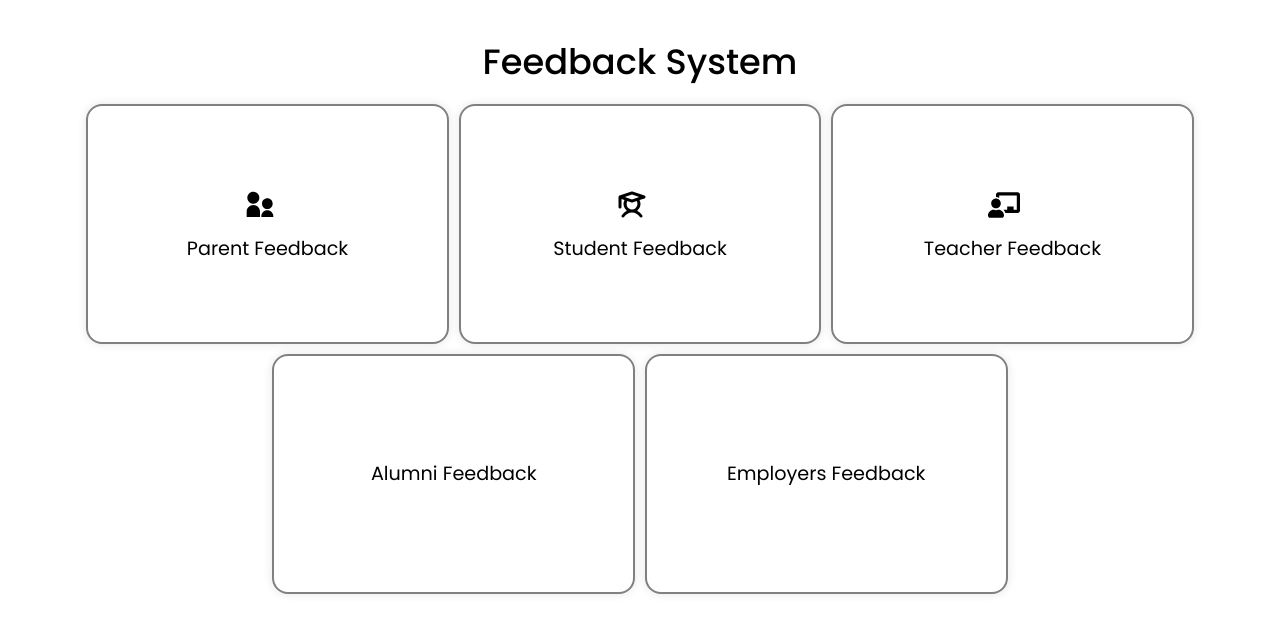
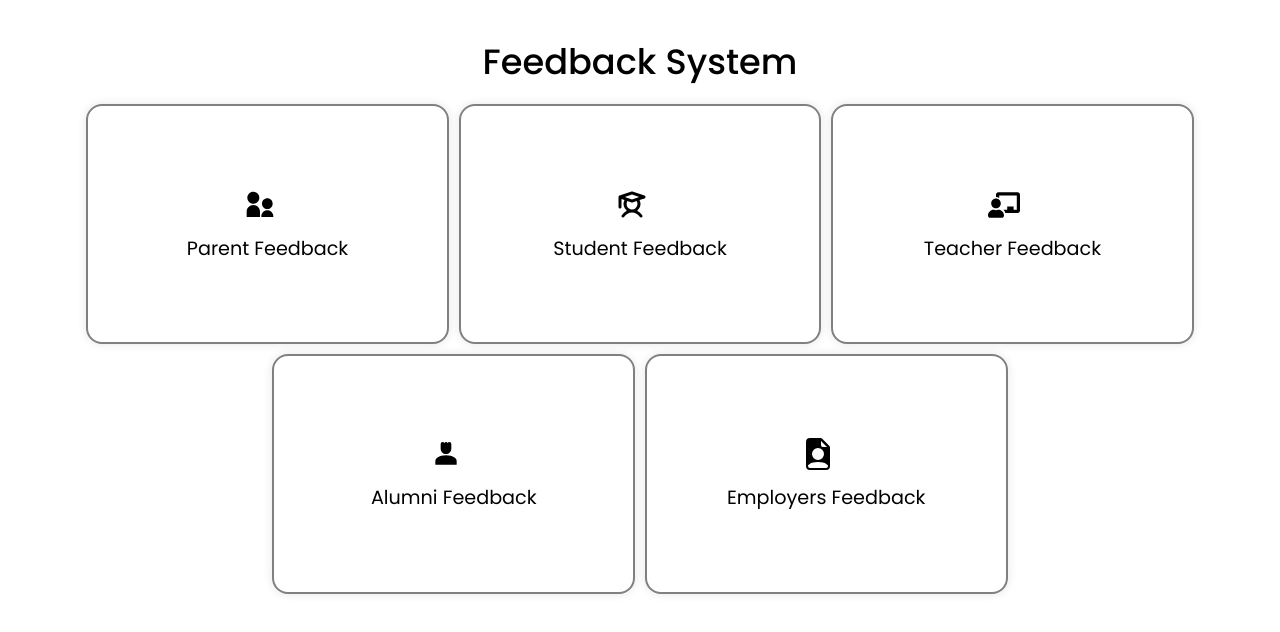
Before and after one commit to Phoenix-031/FeedBack, a React (Vite) app: page / in a window 1280 px wide. Shown: the top 632 px of the page. Built offline with nearby package versions, Linux system fonts and the light colour scheme; a web font is replaced by a local one.

Commit message:
added icons

```diff
--- a/src/App.tsx
+++ b/src/App.tsx
@@ -5,8 +5,8 @@ import { useNavigate } from 'react-router-dom'
 import { PiStudentBold } from "react-icons/pi";
 import { RiParentFill } from "react-icons/ri";
 import { FaChalkboardTeacher } from "react-icons/fa";
-
-
+import { MdPerson4 } from "react-icons/md";
+import { BsFileEarmarkPersonFill } from "react-icons/bs";
 
 const App = () => {
 
@@ -31,9 +31,11 @@ const App = () => {
           Teacher Feedback
         </div>
         <div onClick={() => navigate('/alumni')}>
+          <div><MdPerson4 /></div>
           Alumni Feedback
         </div>
         <div onClick={() => navigate('/employers')}>
+          <div><BsFileEarmarkPersonFill /></div>
           Employers Feedback
         </div>
       </div>
--- a/src/pages/Alumni/Alumni.tsx
+++ b/src/pages/Alumni/Alumni.tsx
@@ -11,7 +11,7 @@ const Alumni = () => {
 
       <div className={styles.alumni__sections__container}>
 
-        {AlumniData.map((alumnisection, index) => {
+        {AlumniData.map((alumnisection) => {
           return (
 
             <div>
--- a/src/pages/Student/Student.tsx
+++ b/src/pages/Student/Student.tsx
@@ -1,5 +1,8 @@
 import {StudentsData} from '../../data/students'
 import Questions from '../../components/Questions/Questions'
+
+import { MdKeyboardArrowLeft } from "react-icons/md";
+
 
 
 import styles from './student.module.scss'
@@ -8,6 +11,7 @@ const Student = () => {
   return (
     <div className={styles.student__main__container}>
       <div className={styles.student__heading__container}>
+        <div><MdKeyboardArrowLeft /></div>
         Student's Feedback Form
       </div>
 
```
